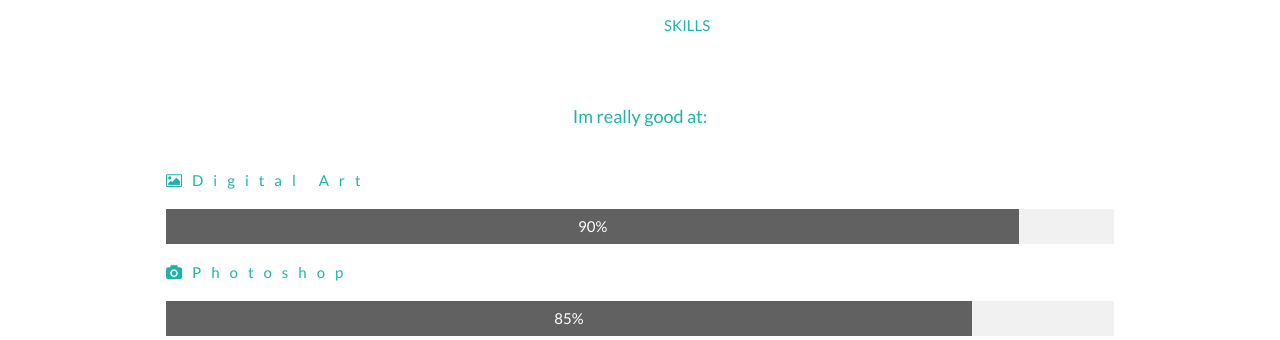
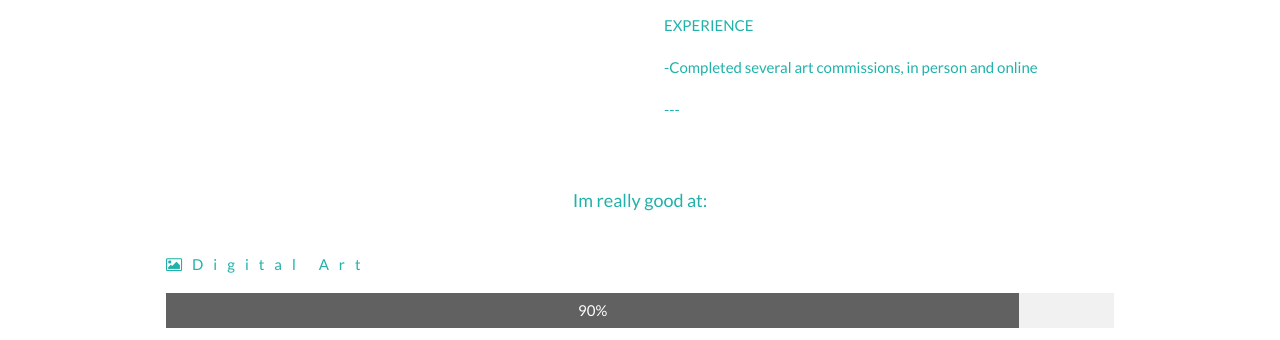
Before and after one commit to Ketimitts/ketimitts.github.io, a plain HTML site: page index.html in a window 1280 px wide. Shown: the part 757-1097 px from the top of the page. Drawn offline with nearby package versions, Linux system fonts and the light colour scheme.

Commit message:
Update index.html

```diff
--- a/index.html
+++ b/index.html
@@ -101,7 +101,11 @@ body, html {
       <p>EDUCATION</p>
       <p>High school student</p>
       <p>---</p>
-      <p>SKILLS</p>
+      <p>EXPERIENCE</p>
+      <p> -Completed several art commissions, in person and online</p>
+      <p></p>
+      <p></p>
+      <p>---</p>
     </div>
   </div>
   <p class="w3-large w3-center w3-padding-16">Im really good at:</p>
```
